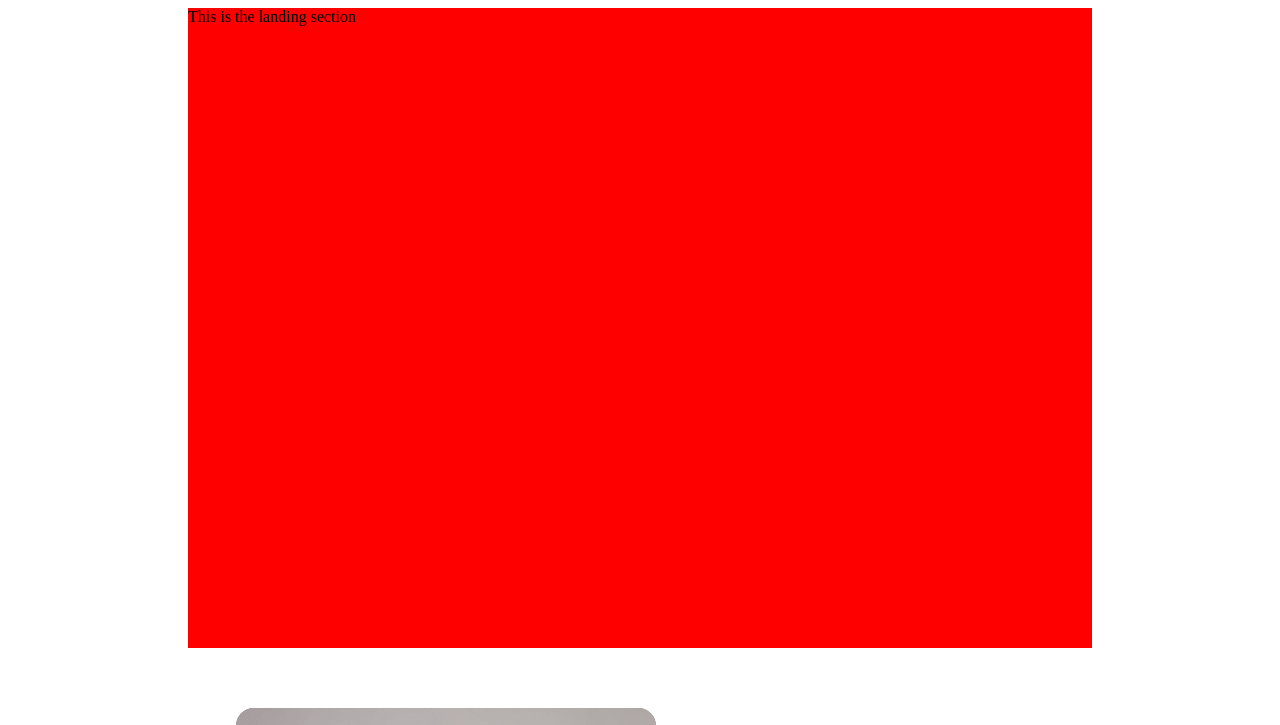
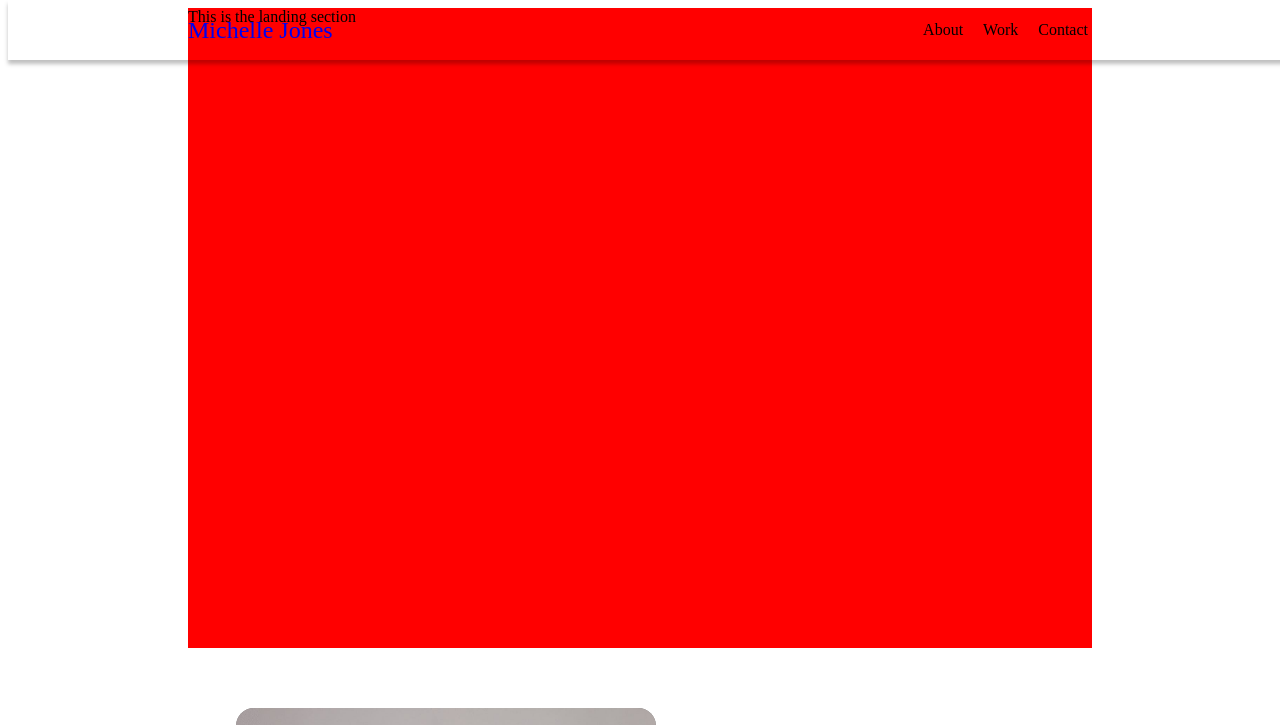
Before and after one commit to BrChung/swe-portfolio, a Gatsby site: page / in a window 1280 px wide. Shown: the top 725 px of the page. Built offline with nearby package versions, Linux system fonts and the light colour scheme; Gatsby itself is replaced by a stand-in of ours.

Commit message:
🚀 Initial Commit

```diff
--- a/src/components/Contact.tsx
+++ b/src/components/Contact.tsx
@@ -4,7 +4,16 @@ import "../styles/Contact.scss"
 export default function Contact() {
   return (
     <section id="contact">
-      <span>This is the contact section</span>
+      <h2>
+        <span className="accent">3.&nbsp;</span>
+        Contact
+      </h2>
+      <div className="contact-text-box">
+        <p>
+          If you want to talk, feel free to reach out to me at&nbsp;
+          <a href="mailto:brian@brianchung.co">hello@example.com</a>
+        </p>
+      </div>
     </section>
   )
 }
--- /dev/null
+++ b/src/components/Header.tsx
@@ -0,0 +1,28 @@
+import React from "react"
+import { Link } from "gatsby"
+import "../styles/Header.scss"
+
+export default function Header() {
+  return (
+    <header className="navbar">
+      <nav className="navbar-elm">
+        <div>
+          <span className="nav-site-title">
+            <Link to="/">Michelle Jones</Link>
+          </span>
+        </div>
+        <ul className="nav-elm-right-container">
+          <li>
+            <Link to="/#about">About</Link>
+          </li>
+          <li>
+            <Link to="/#work">Work</Link>
+          </li>
+          <li>
+            <Link to="/#contact">Contact</Link>
+          </li>
+        </ul>
+      </nav>
+    </header>
+  )
+}
--- a/src/components/Layout.tsx
+++ b/src/components/Layout.tsx
@@ -1,9 +1,15 @@
 import React from "react"
 import PropTypes from "prop-types"
+import Header from "./Header"
 import "../styles/Layout.scss"
 
 export default function Layout({ children }) {
-  return <main className="main-container">{children}</main>
+  return (
+    <>
+      <Header />
+      <main className="main-container">{children}</main>
+    </>
+  )
 }
 
 Layout.propTypes = {
--- a/src/styles/Contact.scss
+++ b/src/styles/Contact.scss
@@ -0,0 +1,6 @@
+.contact-text-box {
+  box-shadow: 0 4px 4px 0 #00000040;
+  padding: 26px;
+  max-width: 600px;
+  border-radius: 6px;
+}
--- /dev/null
+++ b/src/styles/Header.scss
@@ -0,0 +1,65 @@
+.navbar {
+  position: fixed;
+  z-index: 100;
+  height: 60px;
+  background-color: var(--light);
+  top: 0px;
+  width: 100%;
+  box-shadow: 0px 4px 4px 0 #00000040;
+}
+
+.navbar-elm {
+  margin: 0 180px;
+  max-width: 100%;
+  height: 100%;
+  display: flex;
+  justify-content: space-between;
+  align-items: center;
+}
+
+.nav-site-title {
+  a {
+    font-weight: 500;
+    text-decoration: none;
+    font-size: 24px;
+  }
+  a:visited {
+    color: var(--dark);
+  }
+}
+
+.nav-elm-right-container {
+  display: flex;
+  align-items: center;
+  li {
+    list-style: none;
+    margin-right: 20px;
+  }
+  li > a {
+    position: relative;
+    color: var(--dark);
+    font-weight: 500;
+    text-decoration: none;
+  }
+  li > a:hover,
+  a:focus {
+    color: var(--primary);
+  }
+  li > a::before {
+    content: "";
+    position: absolute;
+    width: 100%;
+    height: 2px;
+    bottom: 0;
+    left: 0;
+    background-color: var(--primary);
+    visibility: hidden;
+    transform: scaleX(0);
+    transition: all 0.3s ease-in-out 0s;
+  }
+  li > a:hover::before,
+  a:focus::before {
+    visibility: visible;
+    transform: scaleX(1);
+  }
+}
--- a/src/styles/index.scss
+++ b/src/styles/index.scss
@@ -23,5 +23,8 @@
   position: relative;
   width: 100%;
   height: 80vh;
-  background-color: grey;
+  display: flex;
+  flex-direction: column;
+  justify-content: center;
+  align-items: center;
 }
```
